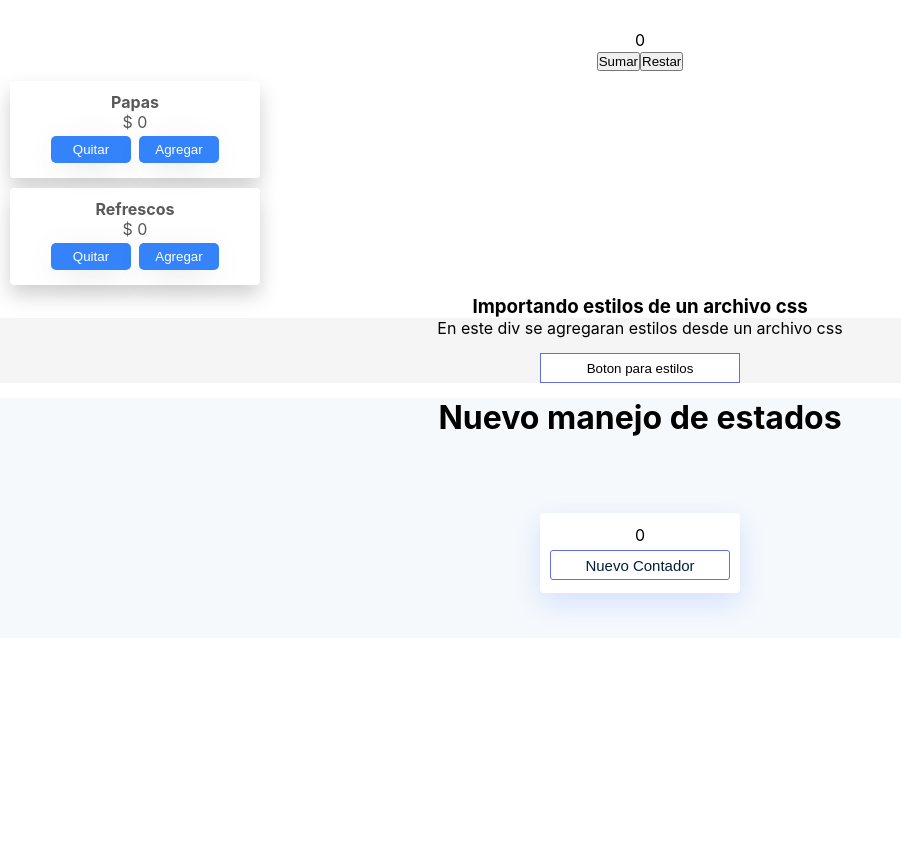
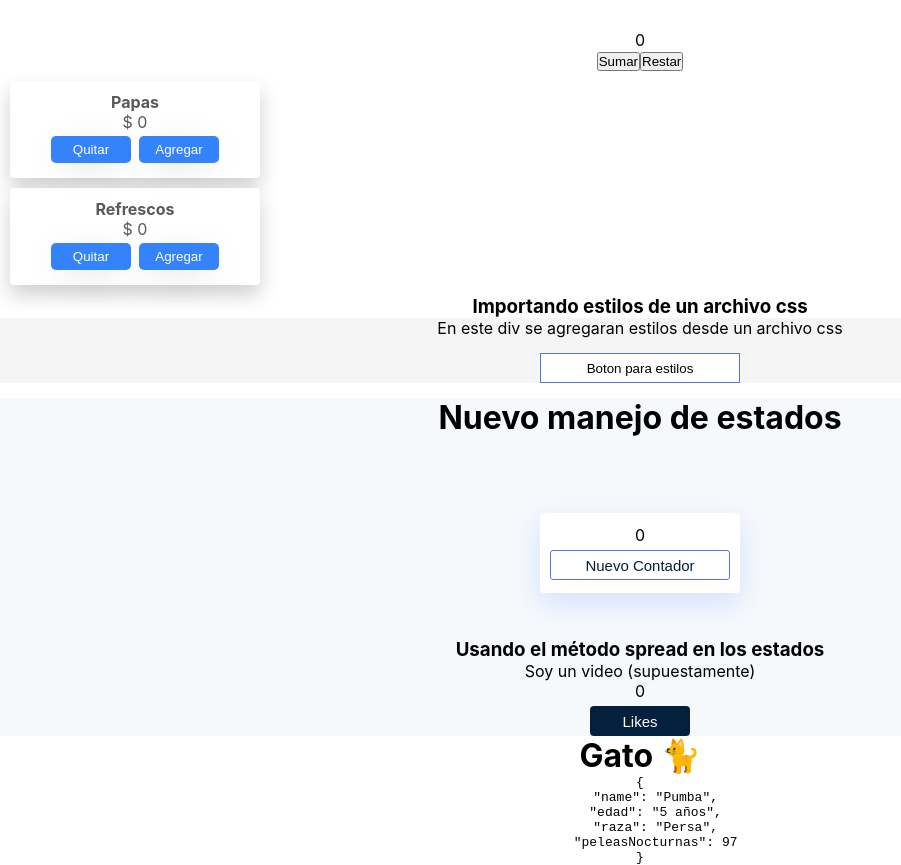
Before and after one commit to JasonLimonB/retomandoReact, a React (Create React App) app: page / in a window 1280 px wide. Shown: the whole page, without its empty margins (0-901 px from the left). Before the commit the page ends 800 px from the top, so only its background shows below. Built offline with nearby package versions, Linux system fonts and the light colour scheme.

Commit message:
Mandando objetos por props y usando spread

```diff
--- a/src/App.js
+++ b/src/App.js
@@ -5,8 +5,16 @@ import Ejemplo from './components/Ejemplo';
 import CardComponent from './components/CardComponent';
 import AddStyles from './components/EstilosComponent/AddStyles';
 import NuevoEstado from './components/NuevoEstado';
+import SpreadComponent from './components/SpreadComponent';
+import Gato from './components/PropsSpread';
 
 function App() {
+
+  const otrosDatos = {
+    raza: "Persa",
+    peleasNocturnas : 97
+  }
+
   return (
     <div className="App">
       <Ejemplo />
@@ -14,7 +22,8 @@ function App() {
       <CardComponent title="Refrescos" />
       <AddStyles />
       <NuevoEstado titleButton="Nuevo Contador" />
-
+      <SpreadComponent />
+      <Gato name="Pumba" edad="5 años" {...otrosDatos} />
     </div>
   );
 }
--- a/src/components/NuevoEstado/NuevoEstado.jsx
+++ b/src/components/NuevoEstado/NuevoEstado.jsx
@@ -10,7 +10,7 @@ class NuevoEstado extends React.Component{
 
  /* Esta es una forma de modificar el estado siempre y cuando no se tengan que ver afectadas las props o fueron afectadas, para que solo se afecte el state pasamos al state un funcion */
     /* sumar = ()=>(this.setState({numero: this.state.numero + 1})); */
-
+    /* para este caso debemos usar la funcion de flecha y no solo declarar el metodo sumar() si no que usar sumar = () =>{} */
     sumar = ()=>{
 
         /* La funcion que se pasa por parametro en el setSatate debe retornar el nuevo valor del state */
--- /dev/null
+++ b/src/components/PropsSpread/Gato.jsx
@@ -0,0 +1,70 @@
+import React from 'react';
+
+const Gato = (props) =>{
+
+    const cat = "🐈";
+    return (
+        <div>
+            <h1>Gato {cat}</h1>
+            <pre>
+                { JSON.stringify(props, null, 4) }
+            </pre>
+        </div>
+    )
+}
+
+export default Gato;
+
+
+/*
+Pensemos que este componente lo llamamo en el componente App
+
+y pasamos por props lo siguiente
+
+<Gato name="Pumba" edad="5 años" />
+se mostrará
+{
+    "name": "Pumba",
+    "edad": "5 años",
+}
+
+Pero en nuestro componentes queremos poner un objeto mas
+const datosAdicionales = {
+    raza: persona,
+    peleas: 200
+}
+
+<Gato name="Pumba" edad="5años" masDatos={datosAdicionales} />
+
+{
+    "name": "Pumba",
+    "edad": "5 años",
+    masDatos: {
+        raza: persona,
+        peleas: 200
+    },
+}
+
+Entonces en el caso de querer tener todo a un solo nivel usamos spread
+
+<Gato name="Pumba" edad="5 años" {...datosAdicionales} />
+
+{
+    "name": "Pumba",
+    "edad": "5 años",
+    "raza": "persona",
+    "peleas": "200"
+}
+Ahora todos estan aun solo nivel
+pero recordemos que si tenemos otra propiedad con el mismo nombre, esta tomará el ultimo valor asignado
+
+name: Otro gato -> dentro de nuestro objeto masDatos quedaria asi
+
+{
+    "name": "Otro gato",
+    "edad": "5 años",
+    "raza": "persona",
+    "peleas": "200"
+}
+
+*/
--- /dev/null
+++ b/src/components/PropsSpread/index.js
@@ -0,0 +1 @@
+export { default } from './Gato';
--- /dev/null
+++ b/src/components/SpreadComponent/SpreadComponent.jsx
@@ -0,0 +1,42 @@
+import React from 'react';
+
+import Estilos from './estilos.module.css';
+
+class SpreadComponent extends React.Component{
+
+    /* Si trabajamos el estado como hasta ahora lo usamos no mandara un error o bueno no renderizara todo el componentes y por ende el titulo desaparece */
+
+    state = {
+        video: {
+            titulo: "Soy un video (supuestamente)",
+            likes: 0
+        }
+    }
+
+    addLike = () =>{
+        this.setState((prevState) => ({
+                video: {
+                    ...prevState.video,
+                    likes: prevState.video.likes + 1
+                }
+            }
+        ));
+    }
+
+    render(){
+        return (
+            <div className={Estilos.cont}>
+                <h3>Usando el método spread en los estados</h3>
+
+                <p>{this.state.video.titulo}</p>
+                <p>{ this.state.video.likes }</p>
+
+                <button className={Estilos.btn} onClick={this.addLike}>Likes</button>
+
+            </div>
+        )
+    }
+
+}
+
+export default SpreadComponent;
--- /dev/null
+++ b/src/components/SpreadComponent/estilos.module.css
@@ -0,0 +1,15 @@
+.cont{
+    background: #F6F9FC;
+}
+
+.btn{
+    margin-top: 5px;
+    width: 100px;
+    height: 30px;
+    background: #03203c;
+    color: #ffffff;
+    border: none;
+    font-size: 15px;
+    border-radius: 4px;
+    cursor: pointer;
+}
--- /dev/null
+++ b/src/components/SpreadComponent/index.js
@@ -0,0 +1 @@
+export { default } from './SpreadComponent';
```
